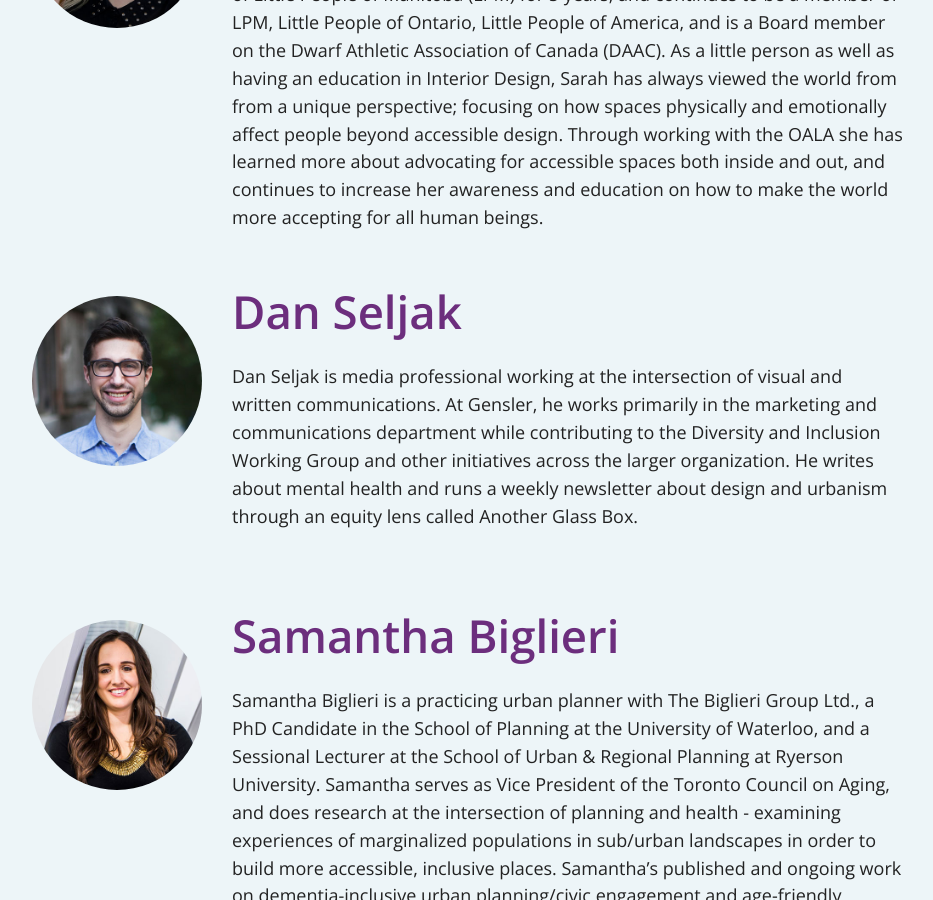
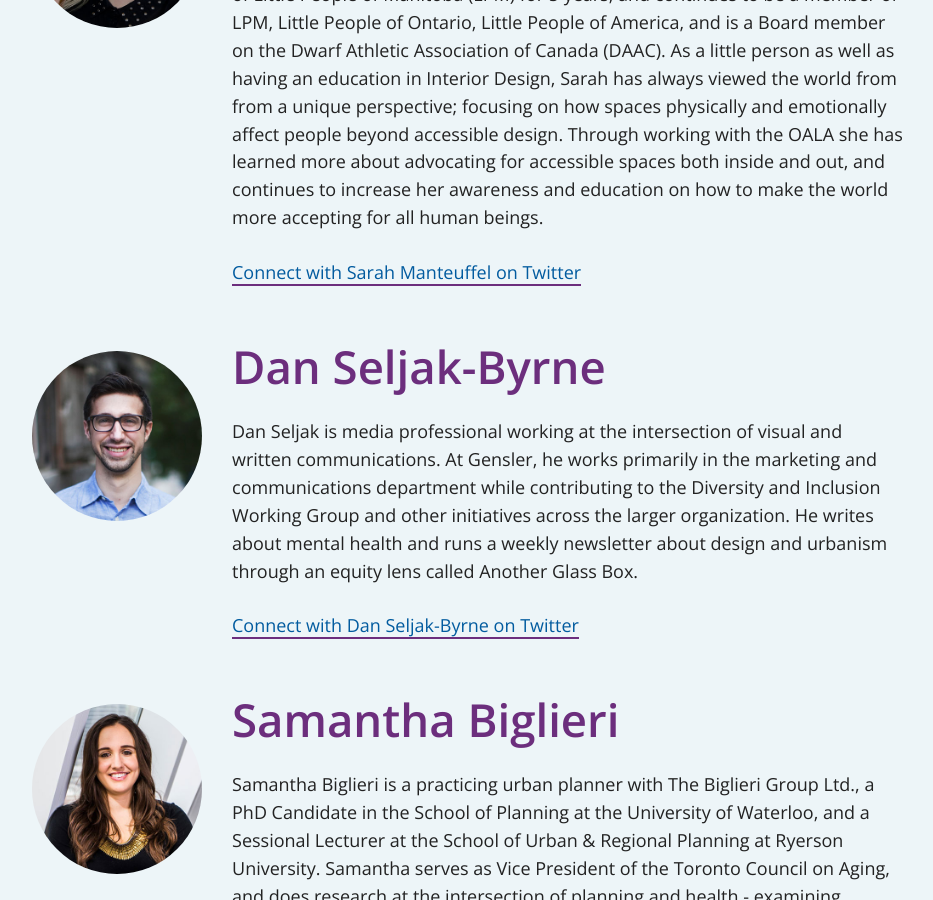
Before and after one commit to a11yTO/static-irl-site, a Jekyll site: the page built from speakers.html, in a window 1280 px wide and 900 px high, scrolled down 3080 px. Shown: the whole window, without its empty margins (172-1105 px from the left). Built offline with Jekyll 4.4.1, drawn with Linux system fonts in a browser that asks for light colours.

Commit message:
Add Sarah's and Dan's Twitter feeds and update Dan's name

```diff
--- a/speakers.html
+++ b/speakers.html
@@ -52,14 +52,15 @@ description: We're is thrilled to announce our first round of world renowned spe
         <section id="Sarah-Manteuffel" class="speaker-detail clearfix">
             <h2 class="speaker">Sarah Manteuffel</h2>
             <img src="/assets/speakers/Sarah-Manteuffel_400x400.jpg" alt="Headshot of Sarah Manteuffel" />
-            <p class="speaker-bio">Sarah Manteuffel is the Marketing and Communications Coordinator for the Ontario Association of Landscape Architects (OALA). Sarah sat as Vice President of Little People of Manitoba (LPM) for 5 years, and continues to be a member of LPM, Little People of Ontario, Little People of America, and is a Board member on the Dwarf Athletic Association of Canada (DAAC). As a little person as well as having an education in Interior Design, Sarah has always viewed the world from from a unique perspective; focusing on how spaces physically and emotionally affect people beyond accessible design. Through working with the OALA she has learned more about advocating for accessible spaces both inside and out, and continues to increase her awareness and education on how to make the world more accepting for all human beings.
-            </p>
+            <p class="speaker-bio">Sarah Manteuffel is the Marketing and Communications Coordinator for the Ontario Association of Landscape Architects (OALA). Sarah sat as Vice President of Little People of Manitoba (LPM) for 5 years, and continues to be a member of LPM, Little People of Ontario, Little People of America, and is a Board member on the Dwarf Athletic Association of Canada (DAAC). As a little person as well as having an education in Interior Design, Sarah has always viewed the world from from a unique perspective; focusing on how spaces physically and emotionally affect people beyond accessible design. Through working with the OALA she has learned more about advocating for accessible spaces both inside and out, and continues to increase her awareness and education on how to make the world more accepting for all human beings.</p>
+            <p class="speaker-twitter"><a href="https://twitter.com/sunnysarahmaria" target="_blank">Connect with Sarah Manteuffel on Twitter</a></p>
         </section>
 
         <section id="Dan-Seljak" class="speaker-detail clearfix">
-            <h2 class="speaker">Dan Seljak</h2>
+            <h2 class="speaker">Dan Seljak-Byrne</h2>
             <img src="/assets/speakers/Dan-Seljak_400x400.jpg" alt="Headshot of Dan Seljak" />
             <p class="speaker-bio">Dan Seljak is media professional working at the intersection of visual and written communications. At Gensler, he works primarily in the marketing and communications department while contributing to the Diversity and Inclusion Working Group and other initiatives across the larger organization. He writes about mental health and runs a weekly newsletter about design and urbanism through an equity lens called Another Glass Box.</p>
+            <p class="speaker-twitter"><a href="https://twitter.com/anotherglassbox" target="_blank">Connect with Dan Seljak-Byrne on Twitter</a></p>
         </section>
 
         <section id="" class="speaker-detail clearfix">
```
